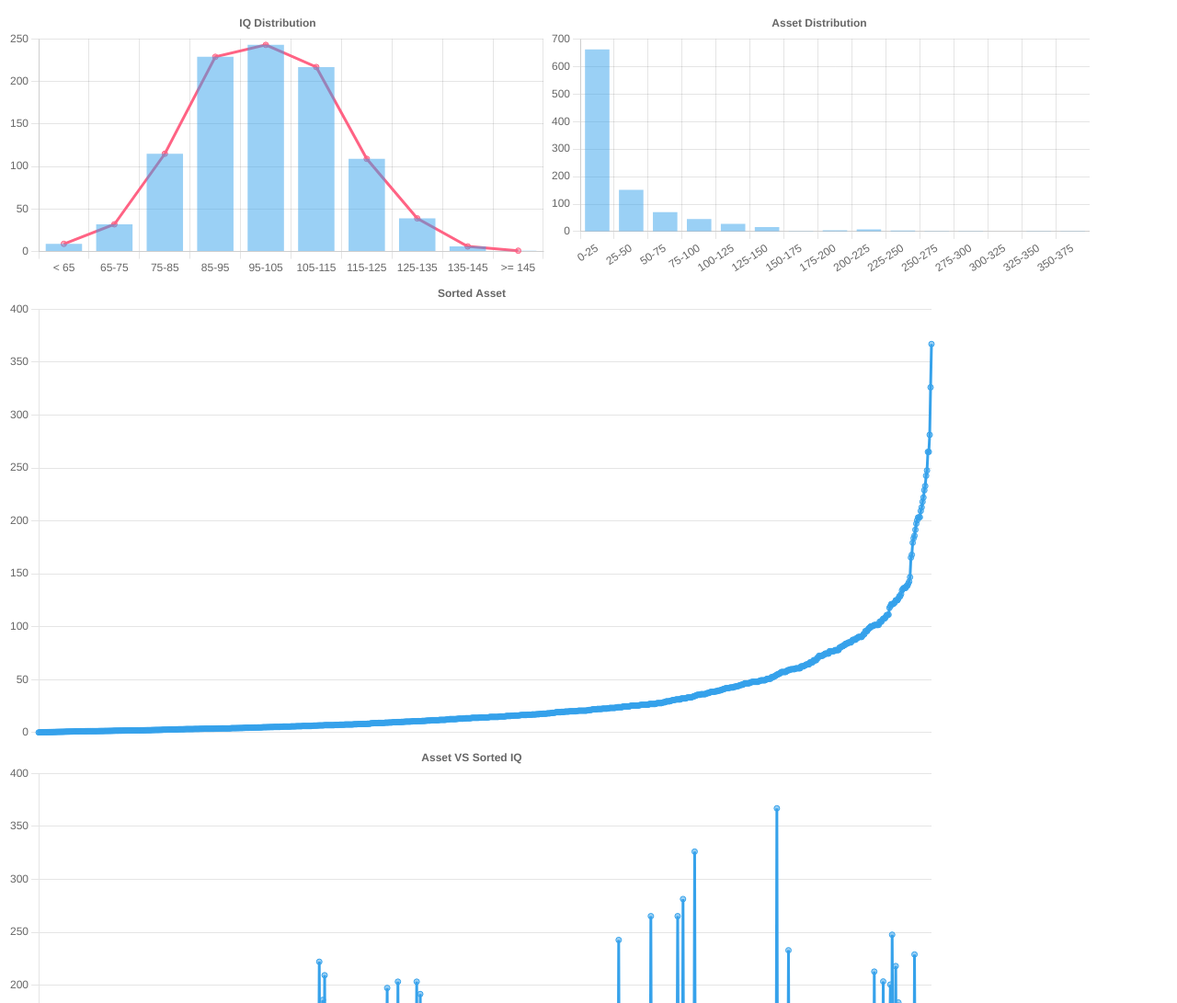
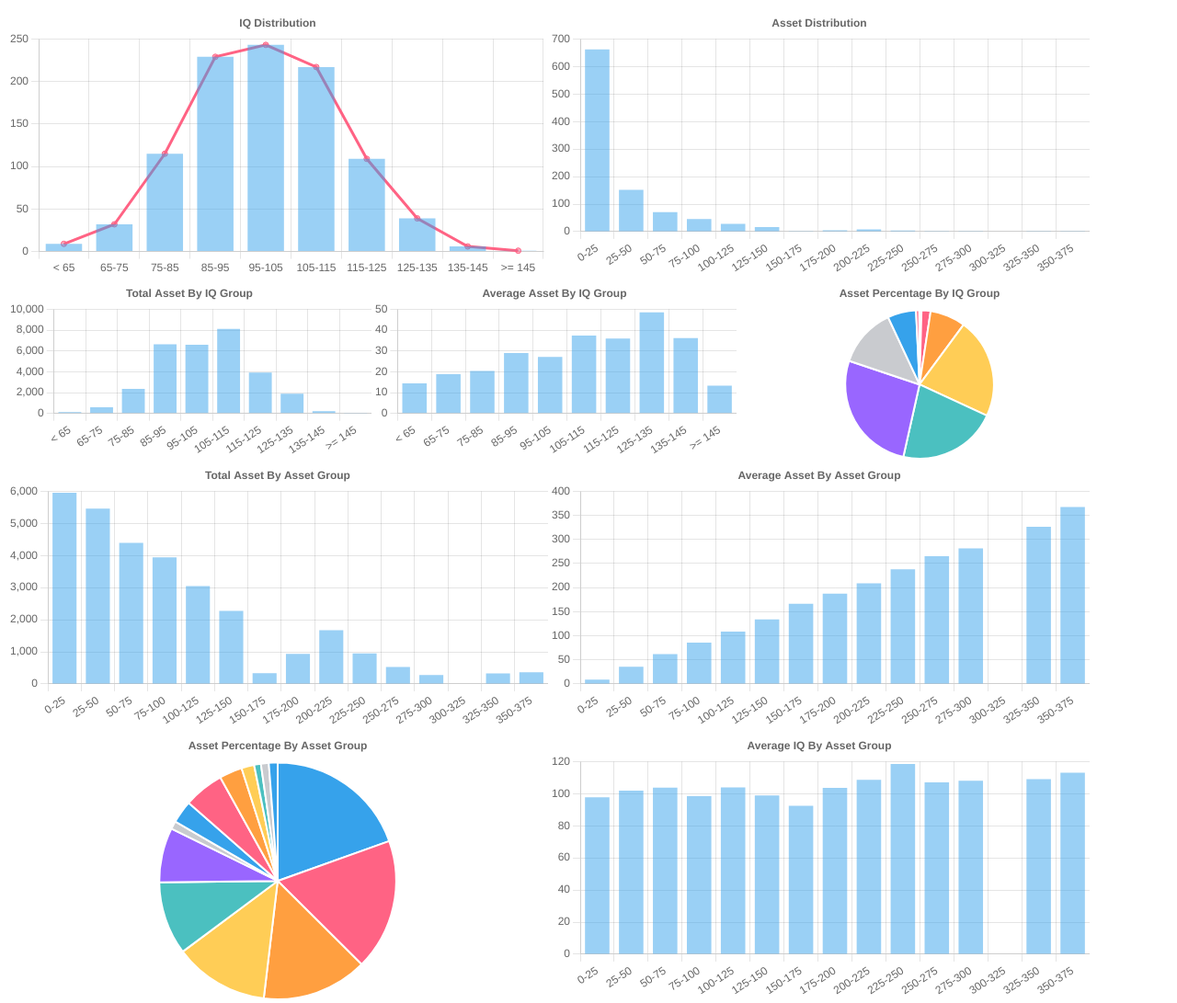
Before and after one commit to GeassCoder/social-experiment, a website with bundled scripts: page index.html in a window 1280 px wide. Shown: the top 1091 px of the page at 92% size. Built offline with nearby package versions, Linux system fonts and the light colour scheme.

Commit message:
added a few more charts

```diff
--- a/index.html
+++ b/index.html
@@ -7,14 +7,48 @@
     <title>Document</title>
 </head>
 <body>
-    <div style="display:flex">
+    <!-- basic distributions -->
+    <section style="display:flex">
         <div style="width:46vw">
             <canvas id="iq-distribution"></canvas>
         </div>
         <div style="width:46vw">
             <canvas id="asset-distribution"></canvas>
         </div>
-    </div>
+    </section>
+
+    <!-- break down by iq group -->
+    <section style="display:flex">
+        <div style="width:31vw">
+            <canvas id="total-asset-by-iq-group"></canvas>
+        </div>
+        <div style="width:31vw">
+            <canvas id="average-asset-by-iq-group"></canvas>
+        </div>
+        <div style="width:31vw">
+            <canvas id="asset-percentage-by-iq-group"></canvas>
+        </div>
+    </section>
+
+    <!-- break down by asset group -->
+    <section>
+        <div style="display: flex">
+            <div style="width:46vw">
+                <canvas id="total-asset-by-asset-group"></canvas>
+            </div>
+            <div style="width:46vw">
+                <canvas id="average-asset-by-asset-group"></canvas>
+            </div>
+        </div>
+        <div style="display: flex">
+            <div style="width:46vw">
+                <canvas id="asset-percentage-by-asset-group"></canvas>
+            </div>
+            <div style="width:46vw">
+                <canvas id="average-iq-by-asset-group"></canvas>
+            </div>
+        </div>
+    </section>
 
     <div style="width:80%">
         <canvas id="sorted-asset"></canvas>
--- /dev/null
+++ b/scripts/reports/drawAssetByAssetGroupChart.js
@@ -0,0 +1,208 @@
+import { isInRange, keep2DecimalDigits } from '../util.js';
+
+function addAssetInfo (assetGroups, profileList) {
+    // add group total asset
+    assetGroups.forEach(group => {
+        group.totalAsset = 0;
+    });
+
+    profileList.forEach(one => {
+        const group = assetGroups.find(oneGroup => isInRange(one.asset, oneGroup.range));
+
+        if (!group) {
+            console.error('Should not happen!', one);
+            return;
+        }
+
+        group.totalAsset += one.asset;
+    });
+
+    // add group average asset
+    assetGroups.forEach(group => {
+        if (group.count === 0) {
+            group.averageAsset = 0;
+            return;
+        }
+
+        group.averageAsset = group.totalAsset / group.count;
+    });
+
+    // add group asset percentage
+    const totalAsset = assetGroups.reduce((accumulator, curr) => {
+        return accumulator + curr.totalAsset;
+    }, 0);
+
+    assetGroups.forEach(group => {
+        group.assetPercentage = group.totalAsset / totalAsset;
+    });
+
+    // add group average iq
+    assetGroups.forEach(group => {
+        group.iq = 0;
+    });
+
+    profileList.forEach(one => {
+        const group = assetGroups.find(oneGroup => isInRange(one.asset, oneGroup.range));
+
+        if (!group) {
+            console.error('Should not happen!', one);
+            return;
+        }
+
+        group.iq += one.iq;
+    });
+
+    assetGroups.forEach(group => {
+        if (group.count === 0) {
+            group.averageIq = 0;
+            return;
+        }
+
+        group.averageIq = group.iq / group.count;
+    });
+}
+
+function drawTotal (assetGroups) {
+    const xValues = assetGroups.map(one => one.label);
+    const yValues = assetGroups.map(one => keep2DecimalDigits(one.totalAsset));
+
+    new Chart(
+        document.getElementById('total-asset-by-asset-group'),
+        {
+            options: {
+                plugins: {
+                    legend: {
+                        display: false
+                    },
+                    title: {
+                        display: true,
+                        text: 'Total Asset By Asset Group'
+                    }
+                }
+            },
+            data: {
+                labels: xValues,
+                datasets: [
+                    {
+                        type: 'bar',
+                        label: 'Total Asset',
+                        data: yValues
+                    }
+                ]
+            },
+        }
+    );
+
+}
+
+function drawAverageAsset (assetGroups) {
+    const xValues = assetGroups.map(one => one.label);
+    const yValues = assetGroups.map(one => keep2DecimalDigits(one.averageAsset));
+
+    new Chart(
+        document.getElementById('average-asset-by-asset-group'),
+        {
+            options: {
+                plugins: {
+                    legend: {
+                        display: false
+                    },
+                    title: {
+                        display: true,
+                        text: 'Average Asset By Asset Group'
+                    }
+                }
+            },
+            data: {
+                labels: xValues,
+                datasets: [
+                    {
+                        type: 'bar',
+                        label: 'Average Asset',
+                        data: yValues
+                    }
+                ]
+            },
+        }
+    );
+}
+
+function drawAverageIq (assetGroups) {
+    const xValues = assetGroups.map(one => one.label);
+    const yValues = assetGroups.map(one => keep2DecimalDigits(one.averageIq));
+
+    new Chart(
+        document.getElementById('average-iq-by-asset-group'),
+        {
+            options: {
+                plugins: {
+                    legend: {
+                        display: false
+                    },
+                    title: {
+                        display: true,
+                        text: 'Average IQ By Asset Group'
+                    }
+                }
+            },
+            data: {
+                labels: xValues,
+                datasets: [
+                    {
+                        type: 'bar',
+                        label: 'Average IQ',
+                        data: yValues
+                    }
+                ]
+            },
+        }
+    );
+}
+
+function drawPercentage (assetGroups) {
+    const xValues = assetGroups.map(one => one.label);
+    const yValues = assetGroups.map(one => one.assetPercentage);
+
+    new Chart(
+        document.getElementById('asset-percentage-by-asset-group'),
+        {
+            options: {
+                plugins: {
+                    legend: {
+                        display: false
+                    },
+                    title: {
+                        display: true,
+                        text: 'Asset Percentage By Asset Group'
+                    },
+                    tooltip: {
+                        callbacks: {
+                            label: (context) => {
+                                const percentage = keep2DecimalDigits(context.raw * 100);
+                                return `Asset Percentage: ${percentage}%`;
+                            }
+                        }
+                    }
+                }
+            },
+            data: {
+                labels: xValues,
+                datasets: [
+                    {
+                        type: 'pie',
+                        data: yValues
+                    }
+                ]
+            },
+        }
+    );
+}
+
+export default function drawAssetByAssetGroupChart (assetGroups, profileList) {
+    // add total asset, average asset, asset percentage and average iq to each asset group
+    addAssetInfo(assetGroups, profileList);
+    drawTotal(assetGroups);
+    drawAverageAsset(assetGroups);
+    drawAverageIq(assetGroups);
+    drawPercentage(assetGroups);
+}
--- /dev/null
+++ b/scripts/reports/drawAssetByIqGroupChart.js
@@ -0,0 +1,150 @@
+import { isInRange, keep2DecimalDigits } from '../util.js';
+
+function addAssetInfo (iqGroups, profileList) {
+    // add group total asset
+    iqGroups.forEach(group => {
+        group.totalAsset = 0;
+    });
+
+    profileList.forEach(one => {
+        const group = iqGroups.find(oneGroup => isInRange(one.iq, oneGroup.range));
+
+        if (!group) {
+            console.error('Should not happen!', one);
+            return;
+        }
+
+        group.totalAsset += one.asset;
+    });
+
+    // add group average asset
+    iqGroups.forEach(group => {
+        if (group.count === 0) {
+            group.averageAsset = 0;
+            return;
+        }
+
+        group.averageAsset = group.totalAsset / group.count;
+    });
+
+    // add group asset percentage
+    const totalAsset = iqGroups.reduce((accumulator, curr) => {
+        return accumulator + curr.totalAsset;
+    }, 0);
+
+    iqGroups.forEach(group => {
+        group.assetPercentage = group.totalAsset / totalAsset;
+    })
+}
+
+function drawTotal (iqGroups) {
+    const xValues = iqGroups.map(one => one.label);
+    const yValues = iqGroups.map(one => keep2DecimalDigits(one.totalAsset));
+
+    new Chart(
+        document.getElementById('total-asset-by-iq-group'),
+        {
+            options: {
+                plugins: {
+                    legend: {
+                        display: false
+                    },
+                    title: {
+                        display: true,
+                        text: 'Total Asset By IQ Group'
+                    }
+                }
+            },
+            data: {
+                labels: xValues,
+                datasets: [
+                    {
+                        type: 'bar',
+                        label: 'Total Asset',
+                        data: yValues
+                    }
+                ]
+            },
+        }
+    );
+
+}
+
+function drawAverage (iqGroups) {
+    const xValues = iqGroups.map(one => one.label);
+    const yValues = iqGroups.map(one => keep2DecimalDigits(one.averageAsset));
+
+    new Chart(
+        document.getElementById('average-asset-by-iq-group'),
+        {
+            options: {
+                plugins: {
+                    legend: {
+                        display: false
+                    },
+                    title: {
+                        display: true,
+                        text: 'Average Asset By IQ Group'
+                    }
+                }
+            },
+            data: {
+                labels: xValues,
+                datasets: [
+                    {
+                        type: 'bar',
+                        label: 'Average Asset',
+                        data: yValues
+                    }
+                ]
+            },
+        }
+    );
+}
+
+function drawPercentage (iqGroups) {
+    const xValues = iqGroups.map(one => one.label);
+    const yValues = iqGroups.map(one => one.assetPercentage);
+
+    new Chart(
+        document.getElementById('asset-percentage-by-iq-group'),
+        {
+            options: {
+                plugins: {
+                    legend: {
+                        display: false
+                    },
+                    title: {
+                        display: true,
+                        text: 'Asset Percentage By IQ Group'
+                    },
+                    tooltip: {
+                        callbacks: {
+                            label: (context) => {
+                                const percentage = keep2DecimalDigits(context.raw * 100);
+                                return `Asset Percentage: ${percentage}%`;
+                            }
+                        }
+                    }
+                }
+            },
+            data: {
+                labels: xValues,
+                datasets: [
+                    {
+                        type: 'pie',
+                        data: yValues
+                    }
+                ]
+            },
+        }
+    );
+}
+
+export default function drawAssetByIqGroupChart (iqGroups, profileList) {
+    // add total asset, average asset, and asset percentage to each iq group
+    addAssetInfo(iqGroups, profileList);
+    drawTotal(iqGroups);
+    drawAverage(iqGroups);
+    drawPercentage(iqGroups);
+}
--- a/scripts/reports/index.js
+++ b/scripts/reports/index.js
@@ -2,6 +2,9 @@ import drawIqDistributionChart from './drawIqDistributionChart.js';
 import drawAssetDistributionChart from './drawAssetDistributionChart.js'
 import drawSortedAssetChart from './drawSortedAssetChart.js'
 import drawAssetVsSortedIqChart from './drawAssetVsSortedIqChart.js'
+import drawAssetByIqGroupChart from './drawAssetByIqGroupChart.js'
+import drawAssetByAssetGroupChart from './drawAssetByAssetGroupChart.js'
+
 import { getIqGroups, getAssetGroups, sortBy } from '../util.js';
 
 function createReports(profileList) {
@@ -17,24 +20,24 @@ function createReports(profileList) {
     drawIqDistributionChart(iqGroups);
     drawAssetDistributionChart(assetGroups);
 
+    // total asset, average asset, asset percentage by iq group
+    drawAssetByIqGroupChart(iqGroups, profileList);
+
+    // total asset, average asset, asset percentage, average iq by asset group
+    drawAssetByAssetGroupChart(assetGroups, profileList);
+
+
+
+    // top 20 iq profiles
+    // top 50 iq profiles
+    // drawTopIqProfilesTable()
+
+    // top 20 asset profiles
+    // top 50 iq profiles
+    // drawTopAssetProfilesTable()
+
     drawSortedAssetChart(sortedProfilesByAsset);
     drawAssetVsSortedIqChart(sortedProfilesByIq);
-
-
-    // TODO:
-    // top 20 iq profiles
-
-    // top 50 iq profiles
-
-    // top 20 asset profiles
-
-    // top 50 iq profiles
-
-    // average asset, total asset by iq group
-
-    // average asset, total asset, average iq by asset group
-
-    // asset vs sorted iq
 
     // ??
     // allow to adjust params from UI
--- a/scripts/util.js
+++ b/scripts/util.js
@@ -10,7 +10,7 @@ export function keep2DecimalDigits(n) {
     return parseFloat(n.toFixed(2));
 }
 
-function isInRange(x, range) {
+export function isInRange(x, range) {
     return x >= range[0] && x < range[1];
 }
 
```
